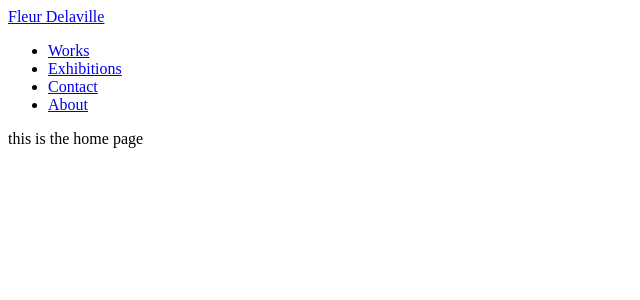
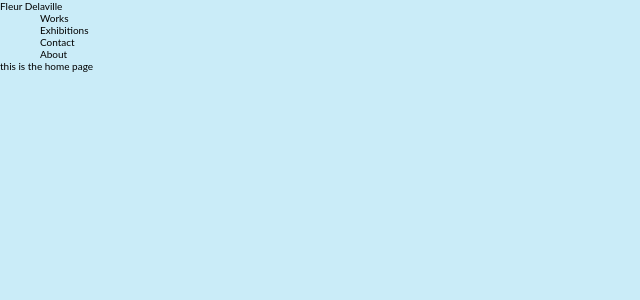
Before and after one commit to grosset-floriane/fleurdelaville, a React app: page / in a window 1280 px wide. Shown: the top 300 px of the page, without its empty margins (0-640 px from the left). Built offline with nearby package versions, Linux system fonts and the light colour scheme.

Commit message:
💄 add basics reset styles

```diff
--- /dev/null
+++ b/src/assets/index.css
@@ -0,0 +1,91 @@
+/* RESET STYLES */
+
+/*
+  1. Use a more-intuitive box-sizing model.
+*/
+*,
+*::before,
+*::after {
+  box-sizing: border-box;
+}
+/*
+    2. Remove default margin
+  */
+* {
+  margin: 0;
+}
+/*
+    Typographic tweaks!
+    3. Add accessible line-height
+    4. Improve text rendering
+  */
+body {
+  /* line-height: 1.5; */
+  -webkit-font-smoothing: antialiased;
+}
+/*
+    5. Improve media defaults
+  */
+img,
+picture,
+video,
+canvas,
+svg {
+  display: block;
+  max-width: 100%;
+}
+/*
+    6. Remove built-in form typography styles
+  */
+input,
+button,
+textarea,
+select {
+  font: inherit;
+}
+/*
+    7. Avoid text overflows
+  */
+p,
+h1,
+h2,
+h3,
+h4,
+h5,
+h6 {
+  overflow-wrap: break-word;
+}
+/*
+    8. Create a root stacking context
+  */
+#root,
+#__next {
+  isolation: isolate;
+}
+
+:root {
+  font-size: 62.5%;
+}
+
+body {
+  padding: 0;
+  font-family: 'Lato', sans-serif;
+  background-color: #caecf8;
+}
+
+h1 {
+  font-family: 'Reenie Beanie', sans-serif;
+}
+
+a,
+a:hover,
+a:visited,
+a:active,
+a:focus {
+  text-decoration: none;
+  color: black;
+}
+
+li {
+  list-style: none;
+}
--- a/src/index.tsx
+++ b/src/index.tsx
@@ -7,6 +7,7 @@
 import HomePage from './component-pages/HomePage'
 import ErrorPage from './component-pages/ErrorPage'
 import { Provider } from './context/storeContext'
+import './assets/index.css'
 
 const router = createBrowserRouter([
   {
```
